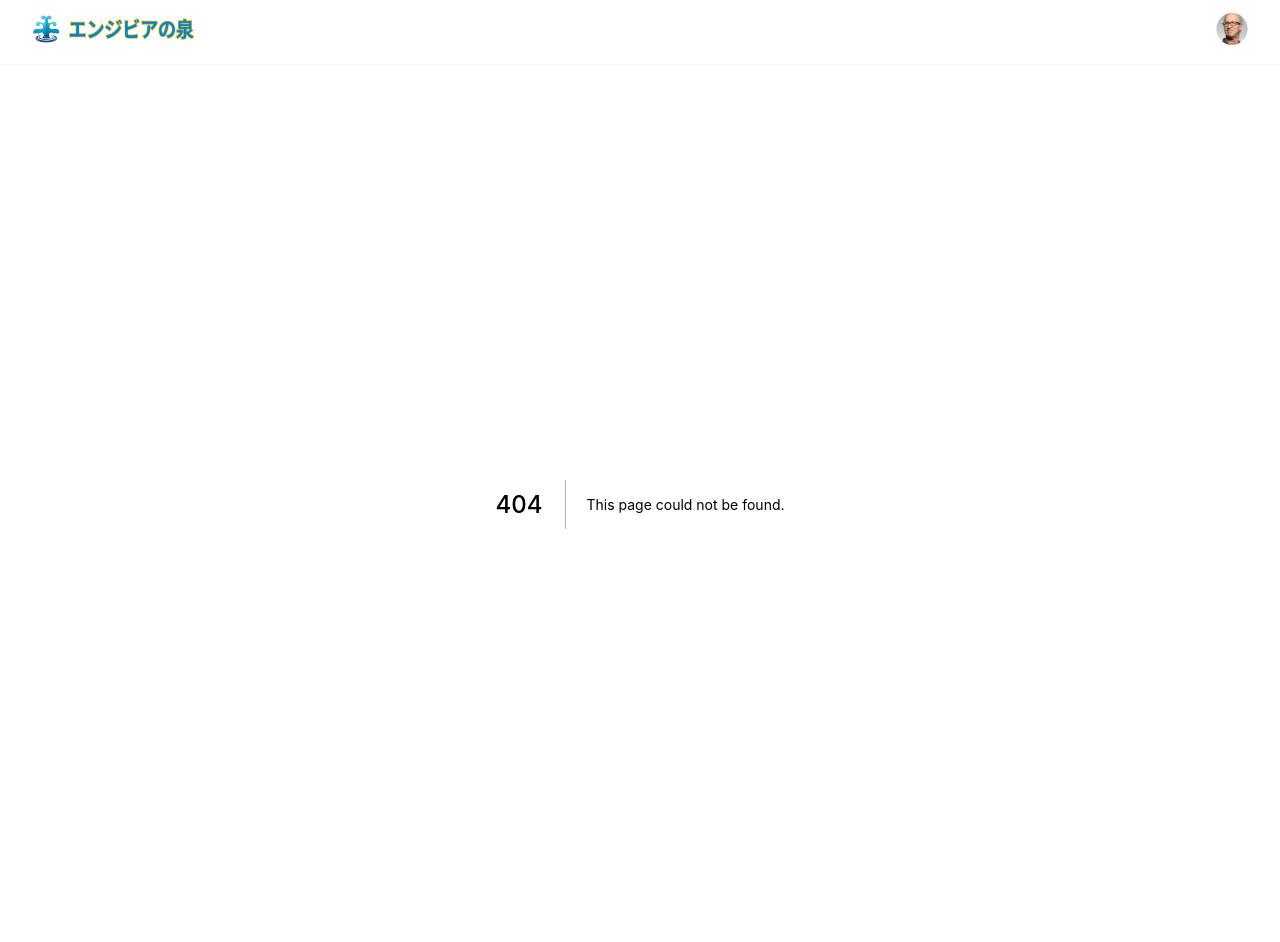
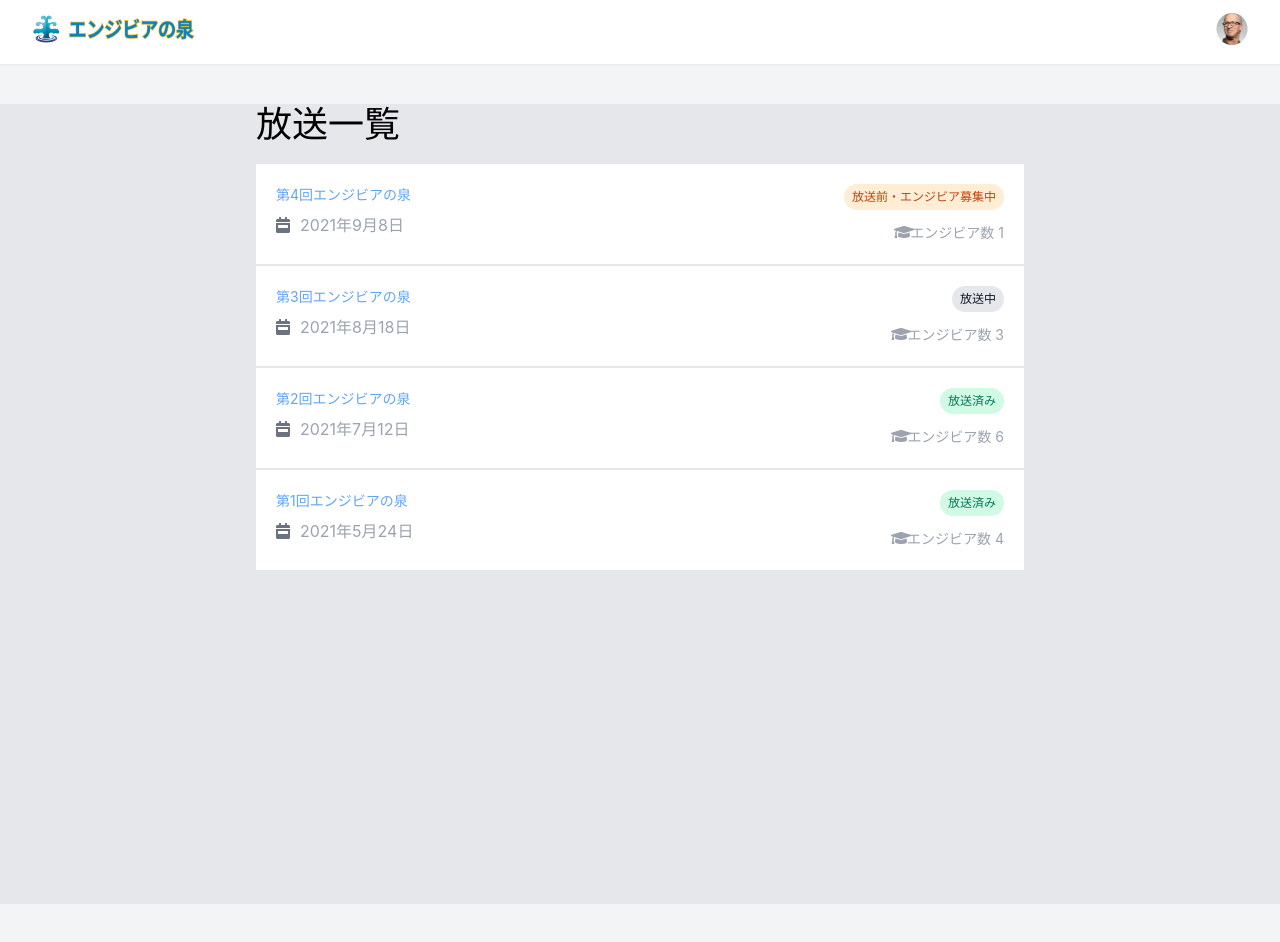
Before and after one commit to Qin-Eva/pj_engivia, a Next.js app: page /broadcasts in a window 1280 px wide. Before the commit this address had no page. Built offline with nearby package versions, Linux system fonts and the light colour scheme.

Commit message:
放送一覧ページ リファクタリング

```diff
--- /dev/null
+++ b/src/components/BroadcastCard.tsx
@@ -0,0 +1,60 @@
+import React, { FC, useMemo, useState } from "react";
+import Link from "next/link";
+import { FontAwesomeIcon } from '@fortawesome/react-fontawesome';
+import { faCalendarWeek, faGraduationCap } from '@fortawesome/free-solid-svg-icons';
+
+export type TCard = {
+  id: string;
+  href: string;
+  title: string;
+  date: string;
+  status: number;
+  count: number;
+}
+
+export const BroadcastCard: FC<TCard> = (props) => {
+  const { title, href, date, status, count } = { ...props }
+  const statusText = useMemo(() => {
+    switch (status) {
+      case 1:
+        return '放送前・エンジビア募集中'
+      case 2:
+        return '放送中'
+      case 3:
+        return '放送済み'
+    }
+  }, [status])
+
+  return (
+    <Link href={href}>
+      <a className="bg-white block transition duration-300 hover:opacity-50 p-5 flex justify-between">
+        <div className="">
+          <h3 className="text-blue-400 text-[14px]">{title}</h3>
+          <div className="flex items-center mt-[8px]">
+            <figure className="w-[16px]">
+              <FontAwesomeIcon className="text-gray-500" icon={faCalendarWeek} />
+            </figure>
+            <span className="text-gray-400 ml-[8px]">{date}</span>
+          </div>
+        </div>
+        <div className="flex flex-col items-end">
+          <span
+            className={`text-[12px] rounded-full px-2 py-1 float-right
+              ${status === 1 ? 'bg-[#FFEDD5] text-[#C2410C]' : ''}
+              ${status === 2 ? 'bg-[#E5E7EB] text-[#111827]' : ''}
+              ${status === 3 ? 'bg-[#D1FAE5] text-[#047857]' : ''}`
+            }
+          >
+            {statusText}
+          </span>
+          <div className="flex items-center mt-[10px]">
+            <figure className="w-[16px] text-gray-400">
+              <FontAwesomeIcon icon={faGraduationCap} />
+            </figure>
+            <span className="text-gray-400 text-[14px]">エンジビア数 {count}</span>
+          </div>
+        </div>
+      </a>
+    </Link>
+  )
+}
--- a/src/pages/broad.tsx
+++ /dev/null
@@ -1,89 +0,0 @@
-// import Header from "components/Header";
-import Head from "next/head";
-import Link from "next/link";
-import { FontAwesomeIcon } from '@fortawesome/react-fontawesome';
-import { faCalendarWeek,faGraduationCap } from '@fortawesome/free-solid-svg-icons';
-import type { NextPage } from "next";
-
-type ITEMS = {
-  id: number;
-  title: string;
-  date: string;
-  status: string;
-  count: string;
-}
-
-const ITEMS = [
-   {
-     id: "1",
-    href: "/",
-    title: "第4回エンジビアの泉",
-    date: "2021年9月8日",
-    status: "放送前・エンジビア募集中",
-    count: "エンジビア数"
-  },{
-    id: "2",
-    href: "/",
-    title: "第3回エンジビアの泉",
-    date: "2021年8月18日",
-    status: "放送済み",
-    count: "エンジビア数"
-  }, {
-    id: "3",
-    href: "/",
-    title: "第2回エンジビアの泉",
-    date: "2021年7月12日",
-    status: "放送済み",
-    count: "エンジビア数"
-  }, {
-    id: "4",
-    href: "/",
-    title: "第1回エンジビアの泉",
-    date: "2021年5月24日",
-    status: "放送済み",
-    count: "エンジビア数"
-  }
-];
-
-const broadcastIndex: NextPage = () => {
-  return <>
-  <Head>
-    <title>放送一覧ページ</title>
-  </Head>
-    <div className="bg-gray-200 h-screen">
-      {/* <Header /> */}
-        <div className="text-4xl w-3/5 mx-auto mb-5">放送一覧</div>
-        <div className="bg-white w-3/5 mx-auto">
-        <div>
-        {ITEMS.map((item) => {
-          return (
-            <>
-            <div key={item.id}></div>
-            <div className="flex border border-gray-100">
-            <div className="h-24">
-             <h1 className="text-blue-400 ml-5 mt-5">{item.title}</h1>
-              <div className="flex">
-              <FontAwesomeIcon className="text-gray-500 mt-3 ml-5" icon={faCalendarWeek} />
-              <h3 className="text-gray-400 ml-2 mt-2">{item.date}</h3>
-              </div>
-            </div>
-            <div className="ml-96 pl-24">
-            <Link href={item.href} passHref>
-              <h4 className="mt-5">{item.status}</h4>
-              </Link>
-              <div className="flex">
-              <FontAwesomeIcon className="mt-3" icon={faGraduationCap} />
-              <h5 className="text-gray-400 mt-2 ml-2">{item.count}</h5>
-              </div>
-            </div>
-            </div>
-            </>
-          )
-        })}
-        </div>
-      </div>
-    </div>
-  </>
-};
-
-export default broadcastIndex;
--- /dev/null
+++ b/src/pages/broadcasts/index.tsx
@@ -0,0 +1,60 @@
+// import Header from "components/Header";
+import Head from "next/head";
+import type { NextPage } from "next";
+import { BroadcastCard } from 'components/BroadcastCard';
+import type { TCard } from 'components/BroadcastCard';
+
+const ITEMS: TCard[] = [
+  {
+    id: "1",
+    href: "/",
+    title: "第4回エンジビアの泉",
+    date: "2021年9月8日",
+    status: 1,
+    count: 1
+  }, {
+    id: "2",
+    href: "/",
+    title: "第3回エンジビアの泉",
+    date: "2021年8月18日",
+    status: 2,
+    count: 3
+  }, {
+    id: "3",
+    href: "/",
+    title: "第2回エンジビアの泉",
+    date: "2021年7月12日",
+    status: 3,
+    count: 6
+  }, {
+    id: "4",
+    href: "/",
+    title: "第1回エンジビアの泉",
+    date: "2021年5月24日",
+    status: 3,
+    count: 4
+  }
+];
+
+const broadcastIndex: NextPage = () => {
+  return (
+    <>
+    <Head>
+      <title>放送一覧ページ</title>
+    </Head>
+    <div className="bg-gray-200 h-screen">
+      <h2 className="text-4xl w-3/5 mx-auto mb-5">放送一覧</h2>
+        <div className="w-3/5 mx-auto">
+        {ITEMS.map((item) => {
+          return (
+            <div  key={item.id} className="mt-[2px]">
+              <BroadcastCard {...item} />
+            </div>
+          )
+        })}
+      </div>
+    </div>
+  </>
+)}
+
+export default broadcastIndex;
```
Also changed, not shown: 1 other file (tests, documents, lock files or other folders).
